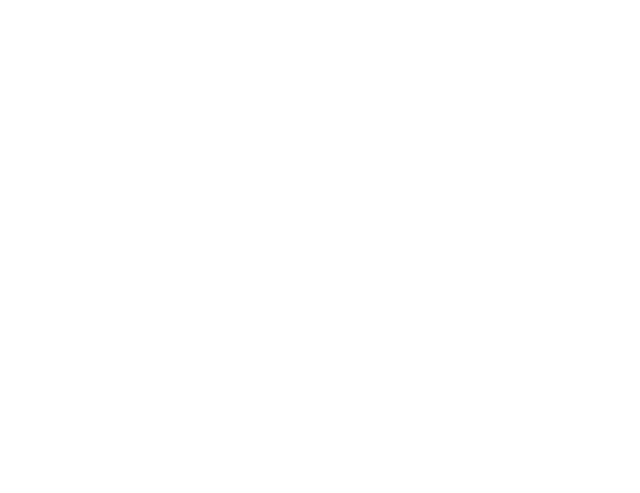
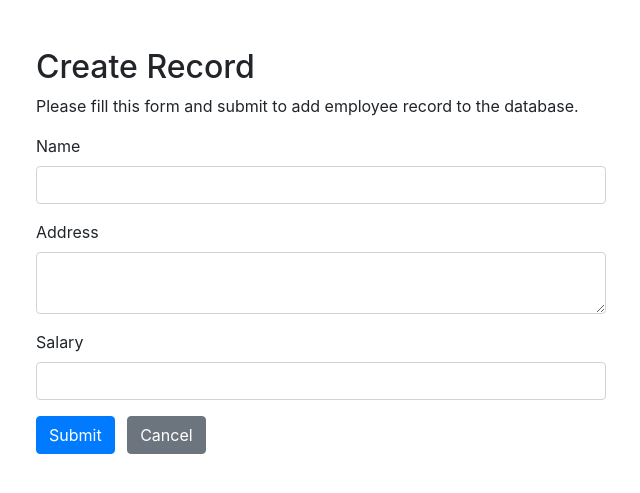
Before and after one commit to Anjuuu2/cabana-pdo-crud, a PHP site: page /create.php in a window 1280 px wide. Before the commit the part shown is empty. Shown: the top 493 px of the page, without its empty margins (319-959 px from the left). Run offline with PHP 8.4, Linux system fonts and the light colour scheme.

Commit message:
create fixed added

```diff
--- a/create.php
+++ b/create.php
@@ -68,3 +68,49 @@
     mysqli_close($link);
 }
 ?>
+
+<!DOCTYPE html>
+<html lang="en">
+<head>
+    <meta charset="UTF-8">
+    <title>Create Record</title>
+    <link rel="stylesheet" href="https://stackpath.bootstrapcdn.com/bootstrap/4.5.2/css/bootstrap.min.css">
+    <style>
+        .wrapper{
+            width: 600px;
+            margin: 0 auto;
+        }
+    </style>
+</head>
+<body>
+    <div class="wrapper">
+        <div class="container-fluid">
+            <div class="row">
+                <div class="col-md-12">
+                    <h2 class="mt-5">Create Record</h2>
+                    <p>Please fill this form and submit to add employee record to the database.</p>
+                    <form action="<?php echo htmlspecialchars($_SERVER["PHP_SELF"]); ?>" method="post">
+                        <div class="form-group">
+                            <label>Name</label>
+                            <input type="text" name="name" class="form-control <?php echo (!empty($name_err)) ? 'is-invalid' : ''; ?>" value="<?php echo $name; ?>">
+                            <span class="invalid-feedback"><?php echo $name_err;?></span>
+                        </div>
+                        <div class="form-group">
+                            <label>Address</label>
+                            <textarea name="address" class="form-control <?php echo (!empty($address_err)) ? 'is-invalid' : ''; ?>"><?php echo $address; ?></textarea>
+                            <span class="invalid-feedback"><?php echo $address_err;?></span>
+                        </div>
+                        <div class="form-group">
+                            <label>Salary</label>
+                            <input type="text" name="salary" class="form-control <?php echo (!empty($salary_err)) ? 'is-invalid' : ''; ?>" value="<?php echo $salary; ?>">
+                            <span class="invalid-feedback"><?php echo $salary_err;?></span>
+                        </div>
+                        <input type="submit" class="btn btn-primary" value="Submit">
+                        <a href="index.php" class="btn btn-secondary ml-2">Cancel</a>
+                    </form>
+                </div>
+            </div>
+        </div>
+    </div>
+</body>
+</html>
```
